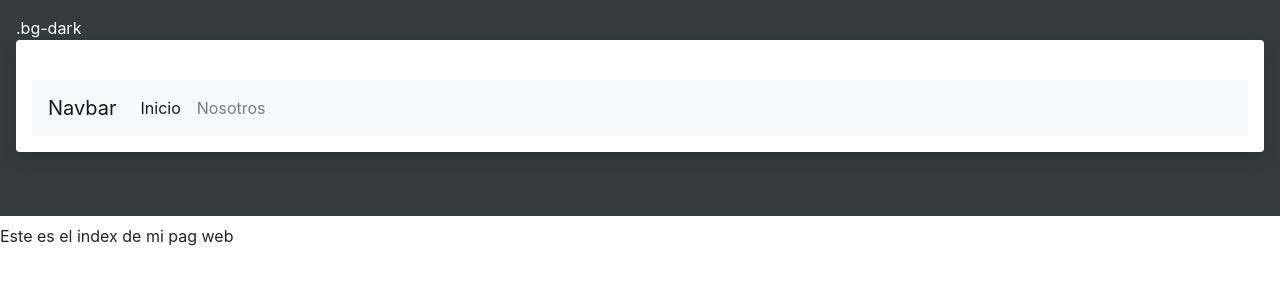
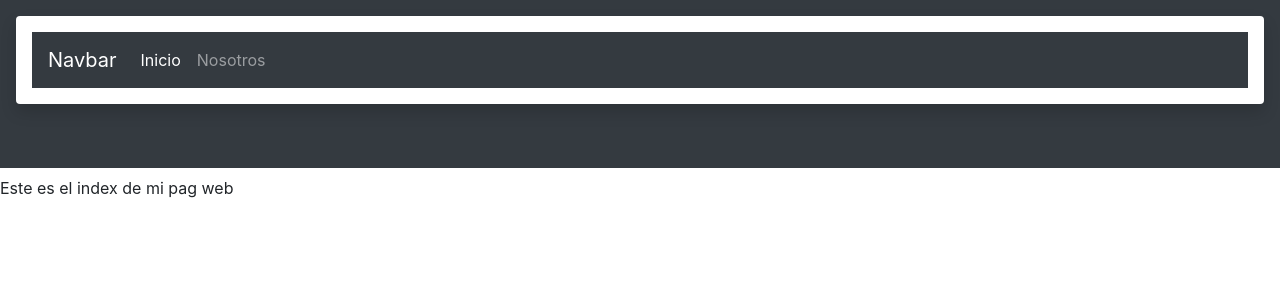
Before and after one commit to dstuvenusm/iwg101-webproyect1, a Flask app: page / in a window 1280 px wide. Shown: the top 300 px of the page. Run offline with Flask 2, Linux system fonts and the light colour scheme; some libraries are stand-ins or nearby versions.

Commit message:
corrección fondo

```diff
--- a/templates/layout.html
+++ b/templates/layout.html
@@ -14,9 +14,9 @@
 </head>
 
 <body>
-    <div class="p-3 mb-2 bg-dark text-white">.bg-dark
-        <div class="shadow p-3 mb-5 bg-white rounded">Regular shadow
-            <nav class="navbar navbar-expand-lg navbar-light bg-light">
+    <div class="p-3 mb-2 bg-dark text-white">
+        <div class="shadow p-3 mb-5 bg-white rounded">
+            <nav class="navbar navbar-expand-lg navbar-dark bg-dark text-white">
                 <a class="navbar-brand" href="/">Navbar</a>
                 <button class="navbar-toggler" type="button" data-toggle="collapse" data-target="#navbarNav"
                     aria-controls="navbarNav" aria-expanded="false" aria-label="Toggle navigation">
```
